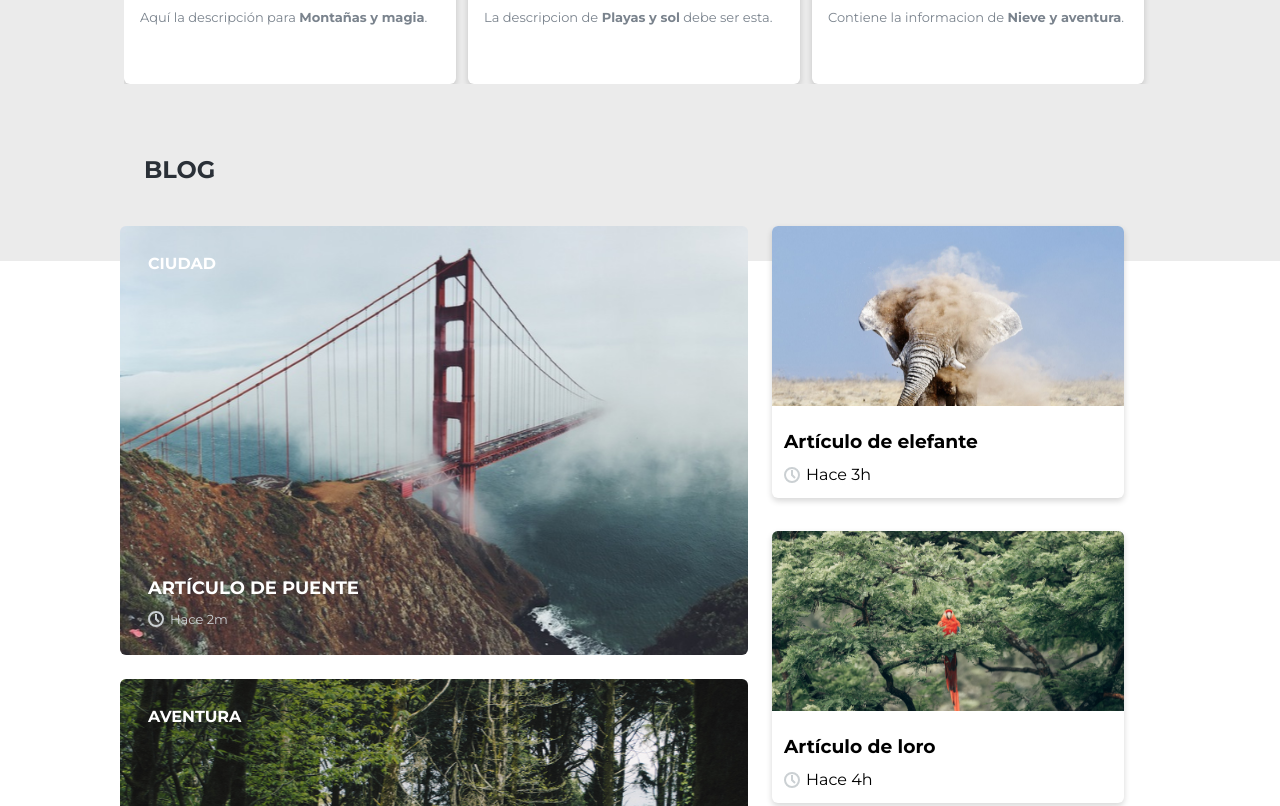
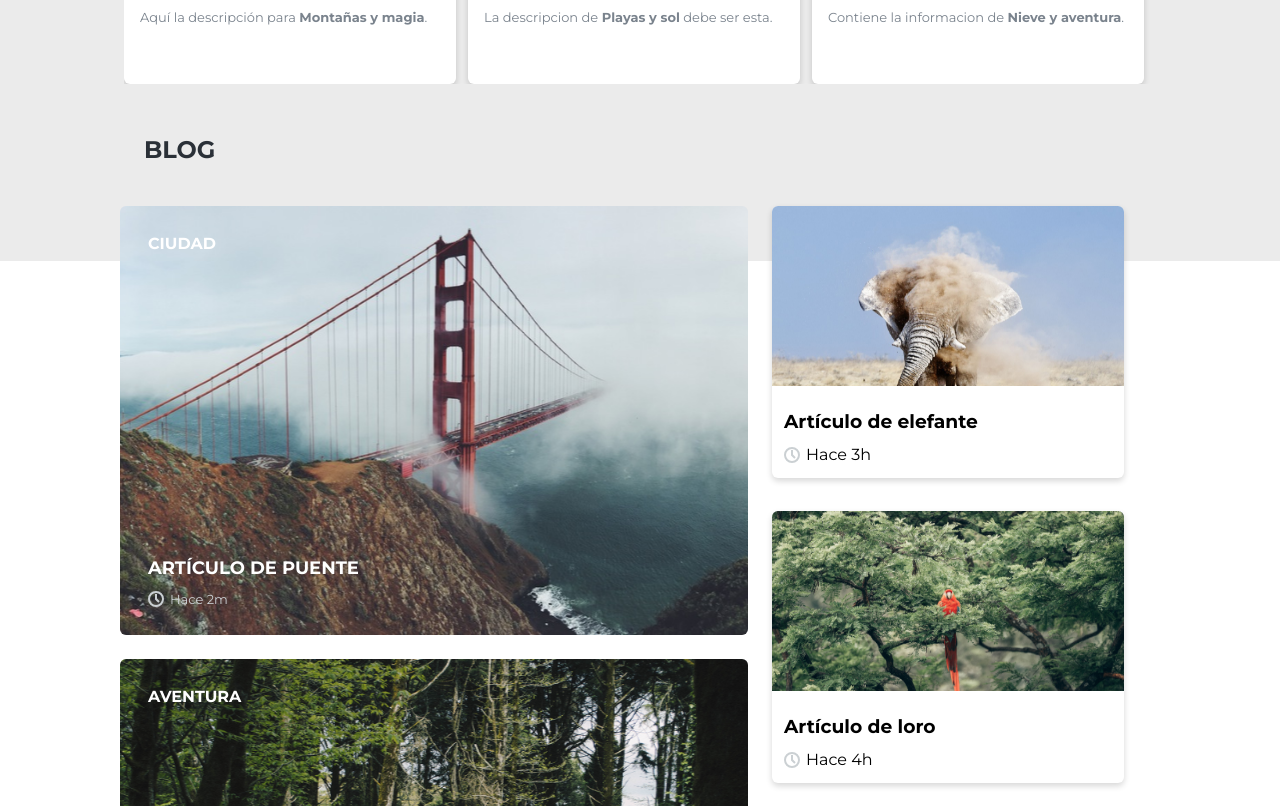
Before and after one commit to Dlunadev7/aenami-eval, a plain HTML site: page index.html in a window 1280 px wide. Shown: the part 1151-1957 px from the top of the page. Drawn offline with Linux system fonts and the light colour scheme.

Commit message:
media.css: actualizado

```diff
--- a/css/main/blog/media.css
+++ b/css/main/blog/media.css
@@ -1,7 +1,7 @@
 @media screen and (min-width: 768px) {
 
   .main__section__blog {
-    top: -130px;
+    top: -150px;
   }
 
   .main__blog__secondary__content {
```
